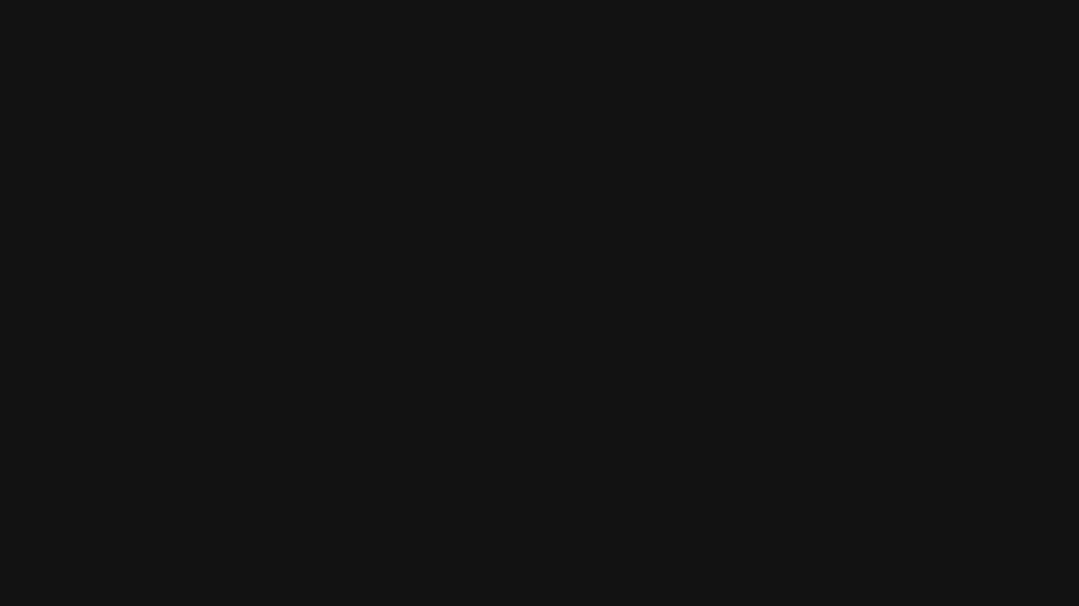
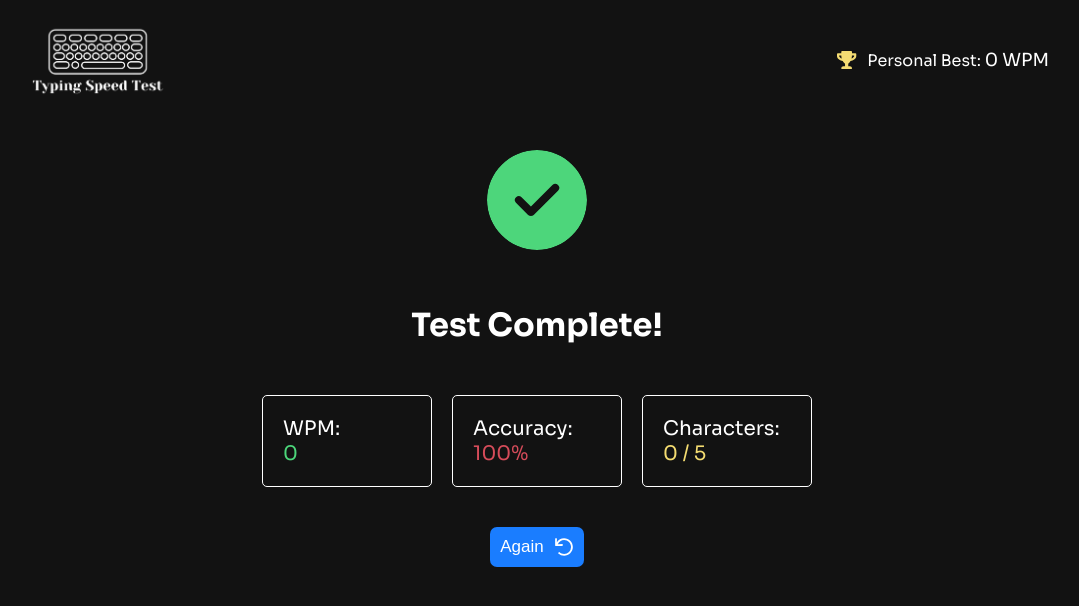
Before and after one commit to BarbareUgrekhelidze/typing-speed-test, a React (Vite) app in the folder src/frontend/: page /score in a window 1280 px wide. Before the commit this address had no page. Shown: the top 606 px of the page, without its empty margins (103-1182 px from the left). Built offline with nearby package versions, Linux system fonts and the light colour scheme.

Commit message:
added score page and some style

```diff
--- a/src/frontend/src/App.jsx
+++ b/src/frontend/src/App.jsx
@@ -3,6 +3,7 @@ import MainPage from "./pages/MainPage.jsx";
 import {Route, Routes} from "react-router-dom";
 import SignIn from "./components/registration/SignIn.jsx";
 import SignUp from "./components/registration/SignUp.jsx";
+import ScorePage from "./pages/ScorePage.jsx";
 
 function App() {
   return (
@@ -10,6 +11,7 @@ function App() {
         <Route path={'/'} element={<MainPage />} />
         <Route path={'/sign-in'} element={<SignIn/>}/>
         <Route path={'/sign-up'} element={<SignUp/>}/>
+        <Route path={'/score'} element={<ScorePage />}/>
     </Routes>
   )
 }
--- a/src/frontend/src/components/display/Main.jsx
+++ b/src/frontend/src/components/display/Main.jsx
@@ -1,10 +1,12 @@
 import './DisplayStyle.css'
 import {useEffect, useRef, useState} from "react";
+import {useNavigate} from "react-router-dom";
 
 function Main(){
+    const navigate = useNavigate()
+
     const [text, setText] = useState("")
     const [testEnd, setTestEnd] = useState(false)
-    const [testResult, setTestResult] = useState(0)
     const [level, setLevel] = useState(() => {
         return localStorage.getItem('difficulty') || 'easy'
     })
@@ -143,13 +145,15 @@ function Main(){
             return
         }
 
-
         let words = getWords()
         let correctChars = getNumOfCorrectChars(words)
         let result = getResult(correctChars)
 
         console.log(result)
-        setTestResult(result)
+        localStorage.setItem('score', result)
+        localStorage.setItem('chars', correctChars)
+        localStorage.setItem('accuracy', 100)
+        navigate("/score")
     }
 
     function getWords(){
--- /dev/null
+++ b/src/frontend/src/components/score/ScoreDetails.jsx
@@ -0,0 +1,23 @@
+import './ScoreDetailsStyle.css'
+import {useNavigate} from "react-router-dom";
+
+function ScoreDetails({score, accuracy, chars}){
+    const navigate = useNavigate()
+
+    return (
+     <>
+         <img className="icon-completed" src="images/icon-completed.svg" alt=""/>
+         <h1 className="completed-title">Test Complete!</h1>
+         <div className="test-result">
+             <p className="score-wpm">WPM: <span>{score}</span> </p>
+             <p className="score-accuracy">Accuracy: <span>{accuracy}%</span></p>
+             <p className="score-chars">Characters: <span>{chars} / 5</span></p>
+         </div>
+         <div className="again-btn-wrapper">
+            <button onClick={() => navigate("/")} className="again-btn">Again<img src="images/icon-restart.svg" alt=""/></button>
+         </div>
+     </>
+    )
+}
+
+export default ScoreDetails
--- /dev/null
+++ b/src/frontend/src/components/score/ScoreDetailsStyle.css
@@ -0,0 +1,84 @@
+:root{
+    --blue: hsl(214, 100%, 55%);
+    --blue-hover: hsl(210, 100%, 65%);
+    --red: hsl(354, 63%, 57%);
+    --yellow: hsl(49, 85%, 70%);
+    --green: hsl(140, 63%, 57%);
+}
+
+.wrapper{
+    width: 80%;
+    margin: auto;
+    padding: 20px 0px 20px 0px;
+}
+
+.icon-completed {
+    text-align: center;
+    height: 100px;
+    margin: 50px 0px 50px 0px;
+}
+
+.completed-title {
+    text-align: center;
+    margin-bottom: 50px;
+}
+
+.test-result {
+    display: flex;
+    flex-direction: row;
+    align-items: center;
+    justify-content: center;
+    gap: 20px;
+}
+
+.test-result p {
+    border: 1px solid White;
+    border-radius: 5px;
+    padding: 20px;
+    display: flex;
+    flex-direction: column;
+    width: 170px;
+    font-size: 20px;
+}
+
+.score-wpm span {
+    color: var(--green)
+}
+
+.score-accuracy span {
+    color: var(--red)
+}
+
+.score-chars span {
+    color: var(--yellow)
+}
+
+.again-btn-wrapper {
+    display: flex;
+    justify-content: center;
+    margin-top: 40px;
+}
+
+.again-btn {
+    padding: 10px;
+    border: none;
+    border-radius: 7px;
+    cursor: pointer;
+    color: White;
+    font-size: 17px;
+    background-color: var(--blue);
+    display: flex;
+    justify-content: center;
+    align-items: center;
+    transition: all 0.2s;
+    gap: 10px;
+    self-align: center;
+}
+
+.again-btn:hover {
+    background-color: var(--blue-hover);
+}
+
+.again-btn img {
+    height: 20px;
+}
--- /dev/null
+++ b/src/frontend/src/pages/ScorePage.jsx
@@ -0,0 +1,27 @@
+import {useState} from "react";
+import Head from "../components/display/Head.jsx";
+import ScoreDetails from "../components/score/ScoreDetails.jsx";
+import "../components/score/ScoreDetailsStyle.css";
+
+function ScorePage(){
+    const [score] = useState(() => {
+        return localStorage.getItem('score') || 0
+    })
+
+    const [chars] = useState(() => {
+        return localStorage.getItem('chars') || 0
+    })
+
+    const [accuracy] = useState(() => {
+        return localStorage.getItem('accuracy') || 100
+    })
+
+    return (
+        <div className="wrapper">
+            <Head />
+            <ScoreDetails score={score} accuracy={accuracy} chars={chars}/>
+        </div>
+    )
+}
+
+export default ScorePage
```
Also changed, not shown: src/frontend/public/images/icon-completed.svg (added), src/frontend/src/pages/HighestScorePage.jsx (added).
